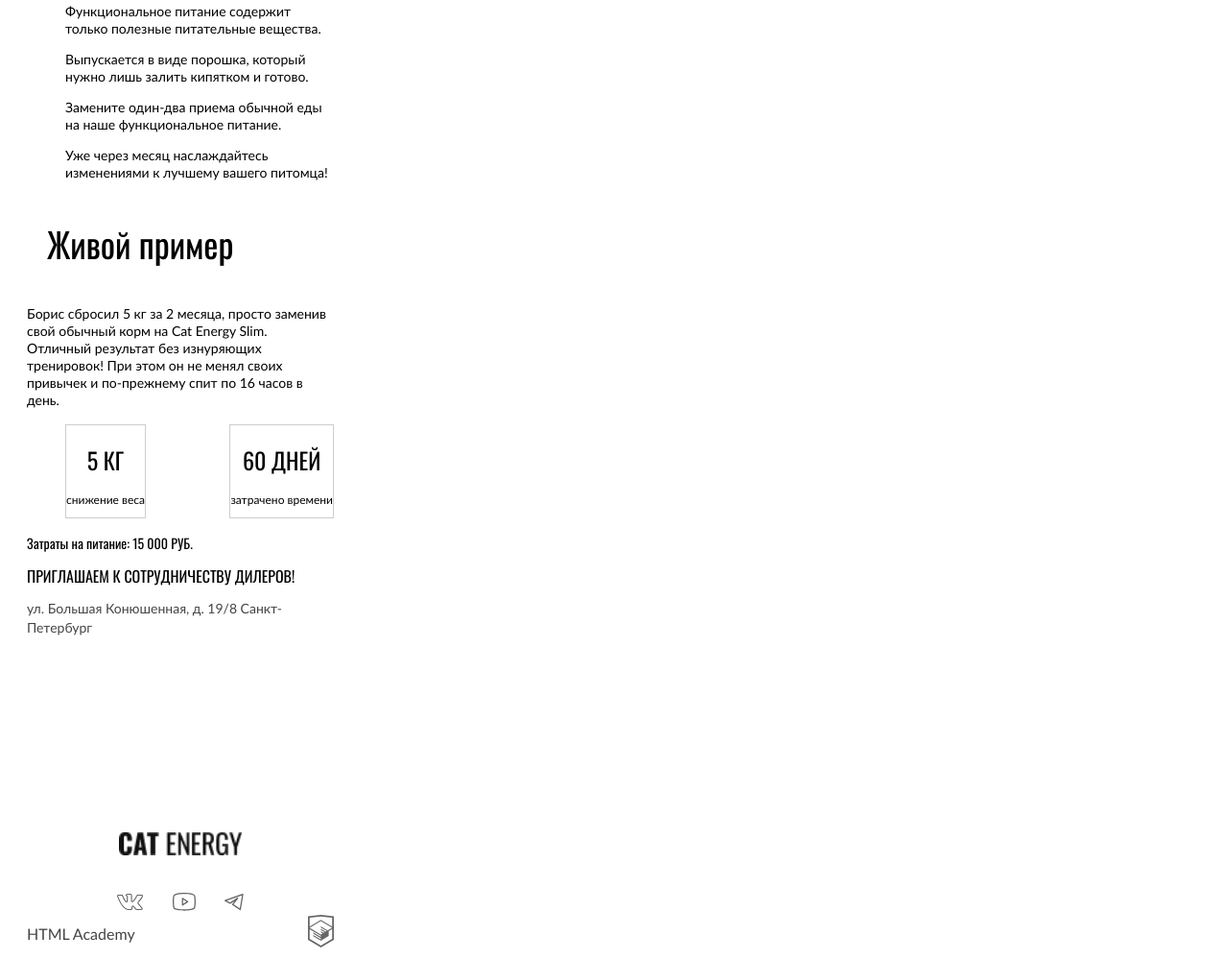
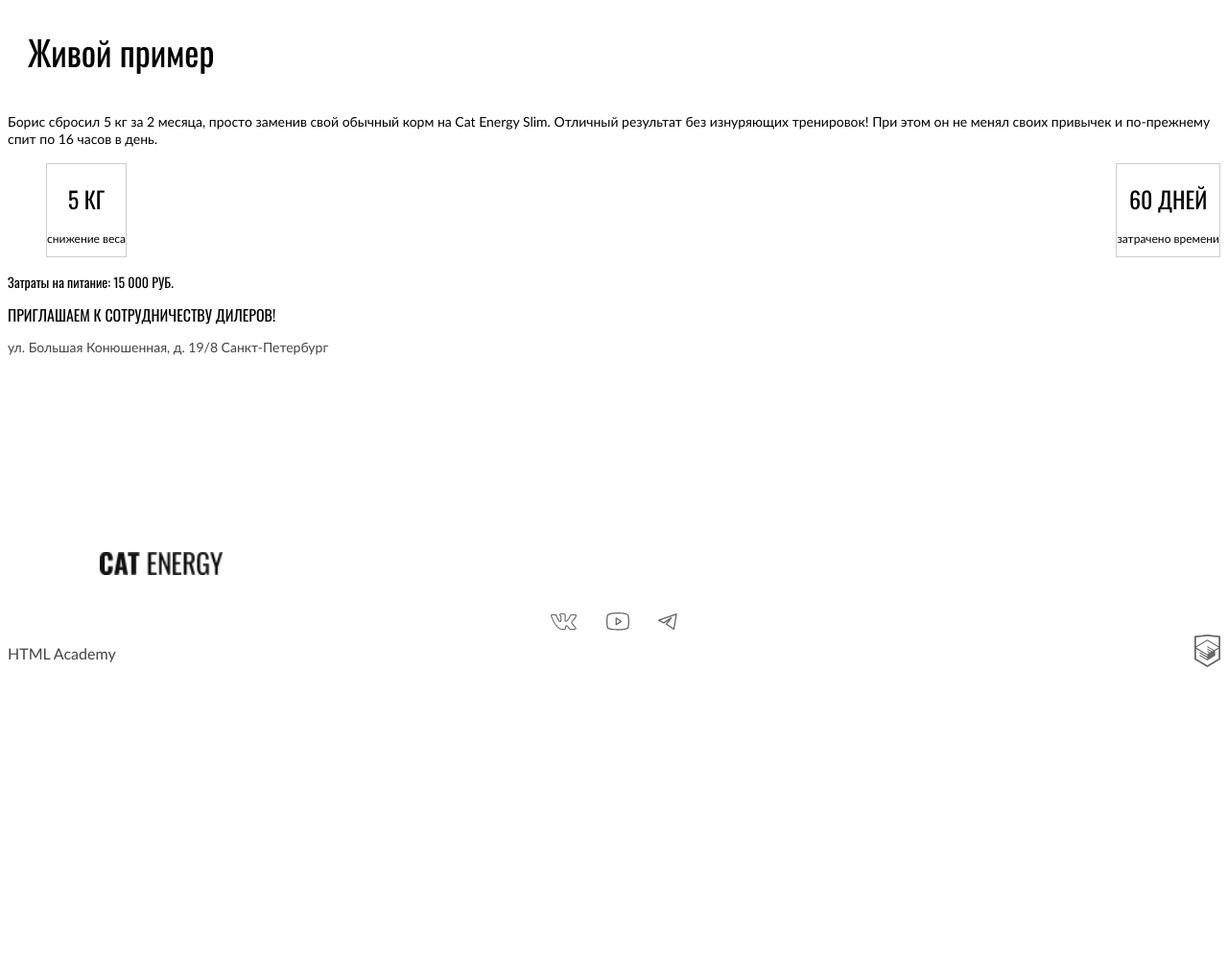
Before and after one commit to htmlacademy-adaptive/2186541-cat-energy-27, a plain HTML site: page source/index.html in a window 1280 px wide. Shown: the part 1291-2290 px from the top of the page at 96% size. After the commit the page ends 1998 px from the top, so only its background shows below. Drawn offline with nearby package versions, Linux system fonts and the light colour scheme; files that its build step writes are made by us from their sources; grey boxes are pictures that could not be loaded; files whose address does not match are found by name.

Commit message:
Правки

```diff
--- a/source/sass/blocks_index/main-header.scss
+++ b/source/sass/blocks_index/main-header.scss
@@ -1,9 +1,3 @@
-.page__body{
-    width:320px;
-    padding-left: 20px;
-    padding-right: 20px;
-}
-
 .main-header__wrapper{
     margin: 10px 20px;
 }
--- /dev/null
+++ b/source/sass/blocks_index/page.scss
@@ -0,0 +1,5 @@
+.page__body{
+    width:320px;
+    padding-left: 20px;
+    padding-right: 20px;
+}
--- a/source/sass/blocks_index/programms.scss
+++ b/source/sass/blocks_index/programms.scss
@@ -1,4 +1,4 @@
-.programms-wrapper {
+.programms__wrapper {
     margin-top: 20px;
 }
 
--- a/source/sass/fonts.scss
+++ b/source/sass/fonts.scss
@@ -2,15 +2,7 @@
   font-family: "Lato";
   font-style: normal;
   font-weight: 400;
-  src: url("../fonts/lato/Lato-Regular.woff2") format("woff2");
-  font-display: swap;
-}
-
-@font-face {
-  font-family: "Lato";
-  font-style: normal;
-  font-weight: 400;
-  src: url("../fonts/lato/Lato-Regular.woff") format("woff");
+  src: url("../fonts/lato/Lato-Regular.woff2") format("woff2"), url("../fonts/lato/Lato-Regular.woff") format("woff");
   font-display: swap;
 }
 
@@ -18,15 +10,7 @@
   font-family: "Oswald";
   font-style: normal;
   font-weight: 400;
-  src: url("../fonts/oswald/oswaldregular.woff2") format("woff2");
-  font-display: swap;
-}
-
-@font-face {
-  font-family: "Oswald";
-  font-style: normal;
-  font-weight: 400;
-  src: url("../fonts/oswald/oswaldregular.woff") format("woff");
+  src: url("../fonts/oswald/oswaldregular.woff2") format("woff2"), url("../fonts/oswald/oswaldregular.woff") format("woff");
   font-display: swap;
 }
 
@@ -34,14 +18,6 @@
   font-family: "Oswald";
   font-style: normal;
   font-weight: 500;
-  src: url("../fonts/oswald/oswaldmedium.woff2") format("woff2");
+  src: url("../fonts/oswald/oswaldmedium.woff2") format("woff2"), url("../fonts/oswald/oswaldmedium.woff") format("woff");
   font-display: swap;
 }
-
-@font-face {
-  font-family: "Oswald";
-  font-style: normal;
-  font-weight: 500;
-  src: url("../fonts/oswald/oswaldmedium.woff") format("woff");
-  font-display: swap;
-}
--- a/source/sass/style.scss
+++ b/source/sass/style.scss
@@ -25,51 +25,3 @@
 @import "./blocks_form/info.scss";
 @import "./blocks_form/main-form.scss";
 @import "./blocks_form/owner-contacts.scss";
-
-@font-face {
-  font-family: "Lato";
-  font-style: normal;
-  font-weight: 400;
-  src: url("../fonts/lato/Lato-Regular.woff2") format("woff2");
-  font-display: swap;
-}
-
-@font-face {
-  font-family: "Lato";
-  font-style: normal;
-  font-weight: 400;
-  src: url("../fonts/lato/Lato-Regular.woff") format("woff");
-  font-display: swap;
-}
-
-@font-face {
-  font-family: "Oswald";
-  font-style: normal;
-  font-weight: 400;
-  src: url("../fonts/oswald/oswaldregular.woff2") format("woff2");
-  font-display: swap;
-}
-
-@font-face {
-  font-family: "Oswald";
-  font-style: normal;
-  font-weight: 400;
-  src: url("../fonts/oswald/oswaldregular.woff") format("woff");
-  font-display: swap;
-}
-
-@font-face {
-  font-family: "Oswald";
-  font-style: normal;
-  font-weight: 500;
-  src: url("../fonts/oswald/oswaldmedium.woff2") format("woff2");
-  font-display: swap;
-}
-
-@font-face {
-  font-family: "Oswald";
-  font-style: normal;
-  font-weight: 500;
-  src: url("../fonts/oswald/oswaldmedium.woff") format("woff");
-  font-display: swap;
-}
```
Also changed, not shown: source/catalog.html (+1 -1 lines), source/form.html (+1 -1 lines), source/index.html (+1 -1 lines), source/sass/blocks_index/main-footer.scss (+5 -5 lines).
